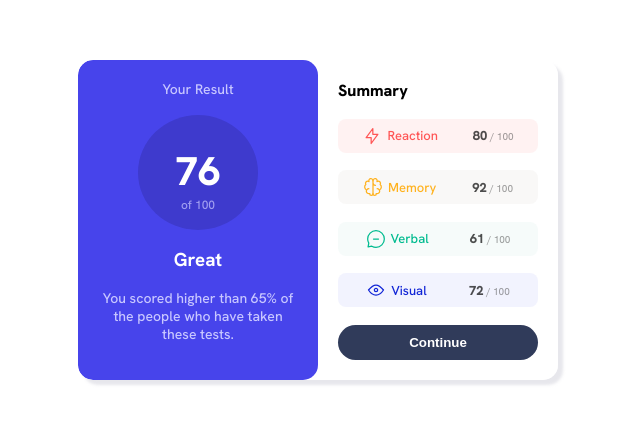
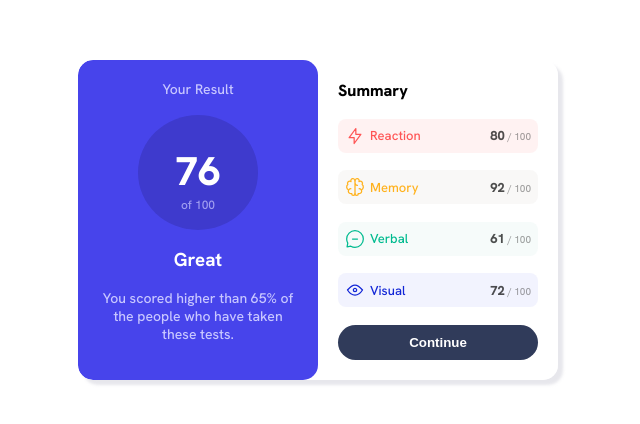
Before and after one commit to Ibeeyusuf/result-summary, a plain HTML site: page index.html in a window 1280 px wide. Shown: the part 180-604 px from the top of the page, without its empty margins (322-962 px from the left). Drawn offline with Linux system fonts and the light colour scheme.

Commit message:
Update style.css

```diff
--- a/style.css
+++ b/style.css
@@ -102,7 +102,7 @@
 
 .scores1{
     display: flex;
-    justify-content: space-around;
+    justify-content: space-between;
     background-color: hsla(0, 100%, 90%, 0.253);
     border-radius: 8px;
     padding: 7px;
@@ -113,7 +113,7 @@
 }
 .scores2{
     display: flex;
-    justify-content: space-around;
+    justify-content: space-between;
     background-color: hsla(34, 14%, 90%, 0.281);
     border-radius: 8px;
     border: none;
@@ -124,7 +124,7 @@
 }
 .scores3{
     display: flex;
-    justify-content: space-around;
+    justify-content: space-between;
     background-color: hsla(166, 41%, 90%, 0.253);
     border: none;
     border-radius: 8px;
@@ -135,7 +135,7 @@
 }
 .scores4{
     display: flex;
-    justify-content: space-around;
+    justify-content: space-between;
     background-color: hsla(234, 84%, 90%, 0.274);
     border-radius: 8px;
     border: none;
```
